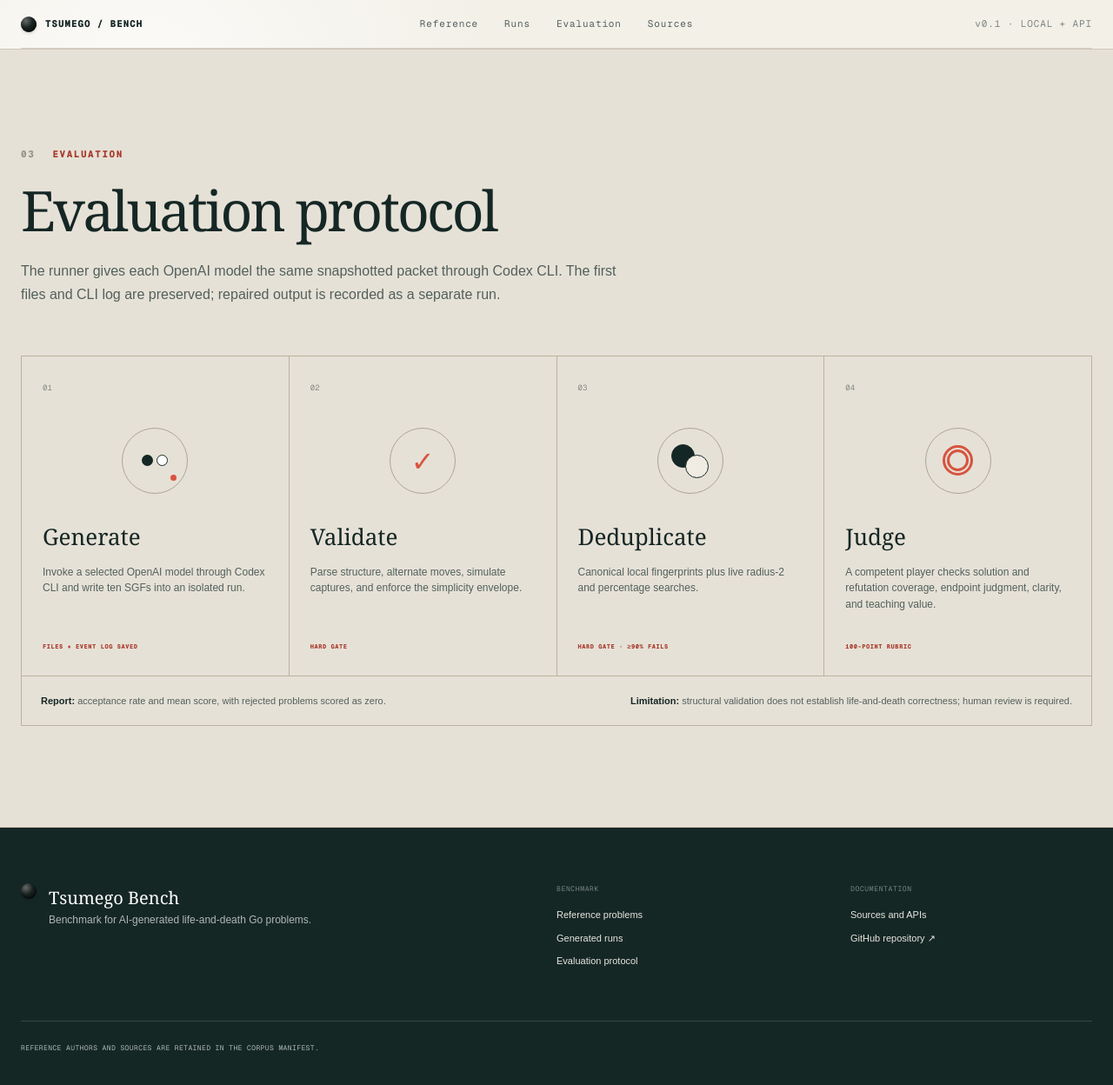
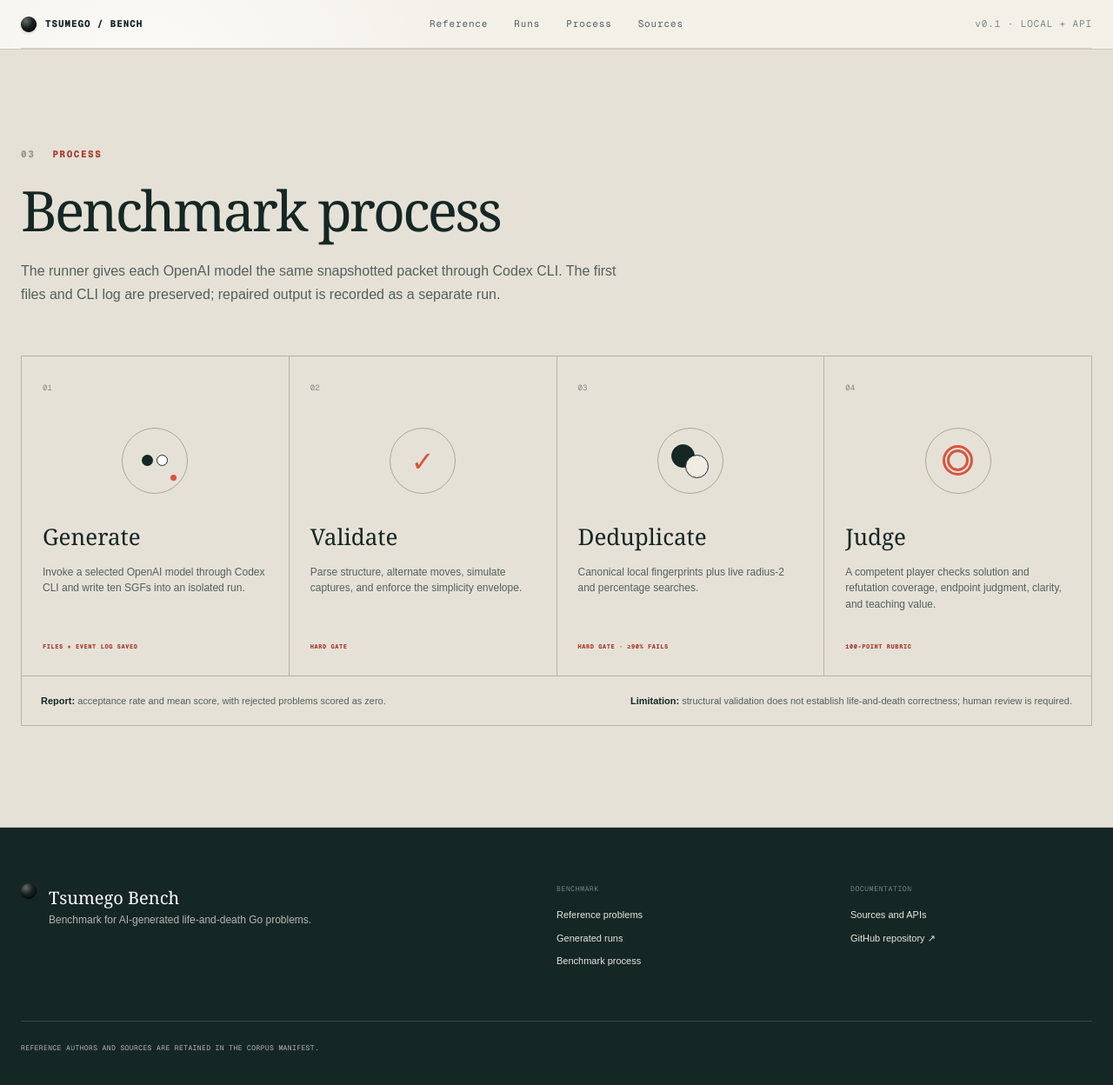
Before and after one commit to adum/tsumegobench, a Next.js app: page /evaluation in a window 1280 px wide. Shown: the top 1248 px of the page at 87% size. Built offline with nearby package versions, Linux system fonts and the light colour scheme.

Commit message:
Rename evaluation section to process

```diff
--- a/app/components/EvaluationProtocol.tsx
+++ b/app/components/EvaluationProtocol.tsx
@@ -2,8 +2,8 @@
   return (
     <section className="protocol-section" aria-labelledby="protocol-title">
       <div className="protocol-intro">
-        <p className="eyebrow"><span>03</span> EVALUATION</p>
-        <h1 id="protocol-title">Evaluation protocol</h1>
+        <p className="eyebrow"><span>03</span> PROCESS</p>
+        <h1 id="protocol-title">Benchmark process</h1>
         <p>
           The runner gives each OpenAI model the same snapshotted packet through Codex CLI. The
           first files and CLI log are preserved; repaired output is recorded as a separate run.
--- a/app/components/SiteFooter.tsx
+++ b/app/components/SiteFooter.tsx
@@ -11,7 +11,7 @@
         <span>BENCHMARK</span>
         <Link href="/problems">Reference problems</Link>
         <Link href="/runs">Generated runs</Link>
-        <Link href="/evaluation">Evaluation protocol</Link>
+        <Link href="/evaluation">Benchmark process</Link>
       </div>
       <div className="footer-links">
         <span>DOCUMENTATION</span>
--- a/app/components/SiteHeader.tsx
+++ b/app/components/SiteHeader.tsx
@@ -10,7 +10,7 @@
       <nav aria-label="Primary navigation">
         <Link href="/problems">Reference</Link>
         <Link href="/runs">Runs</Link>
-        <Link href="/evaluation">Evaluation</Link>
+        <Link href="/evaluation">Process</Link>
         <Link href="/sources">Sources</Link>
       </nav>
       <span className="header-status">v0.1 · LOCAL + API</span>
--- a/app/evaluation/page.tsx
+++ b/app/evaluation/page.tsx
@@ -1,7 +1,7 @@
 import type { Metadata } from "next";
 import { EvaluationProtocol } from "../components/EvaluationProtocol";
 
-export const metadata: Metadata = { title: "Evaluation protocol · Tsumego Bench" };
+export const metadata: Metadata = { title: "Benchmark process · Tsumego Bench" };
 
 export default function EvaluationPage() {
   return <main className="route-main"><EvaluationProtocol /></main>;
--- a/app/page.tsx
+++ b/app/page.tsx
@@ -16,7 +16,7 @@
   {
     href: "/evaluation",
     number: "03",
-    title: "Evaluation protocol",
+    title: "Benchmark process",
     detail: "See the generation, validation, duplicate, and human-review gates.",
   },
   {
```
Also changed, not shown: 1 other file (tests, documents, lock files or other folders).
